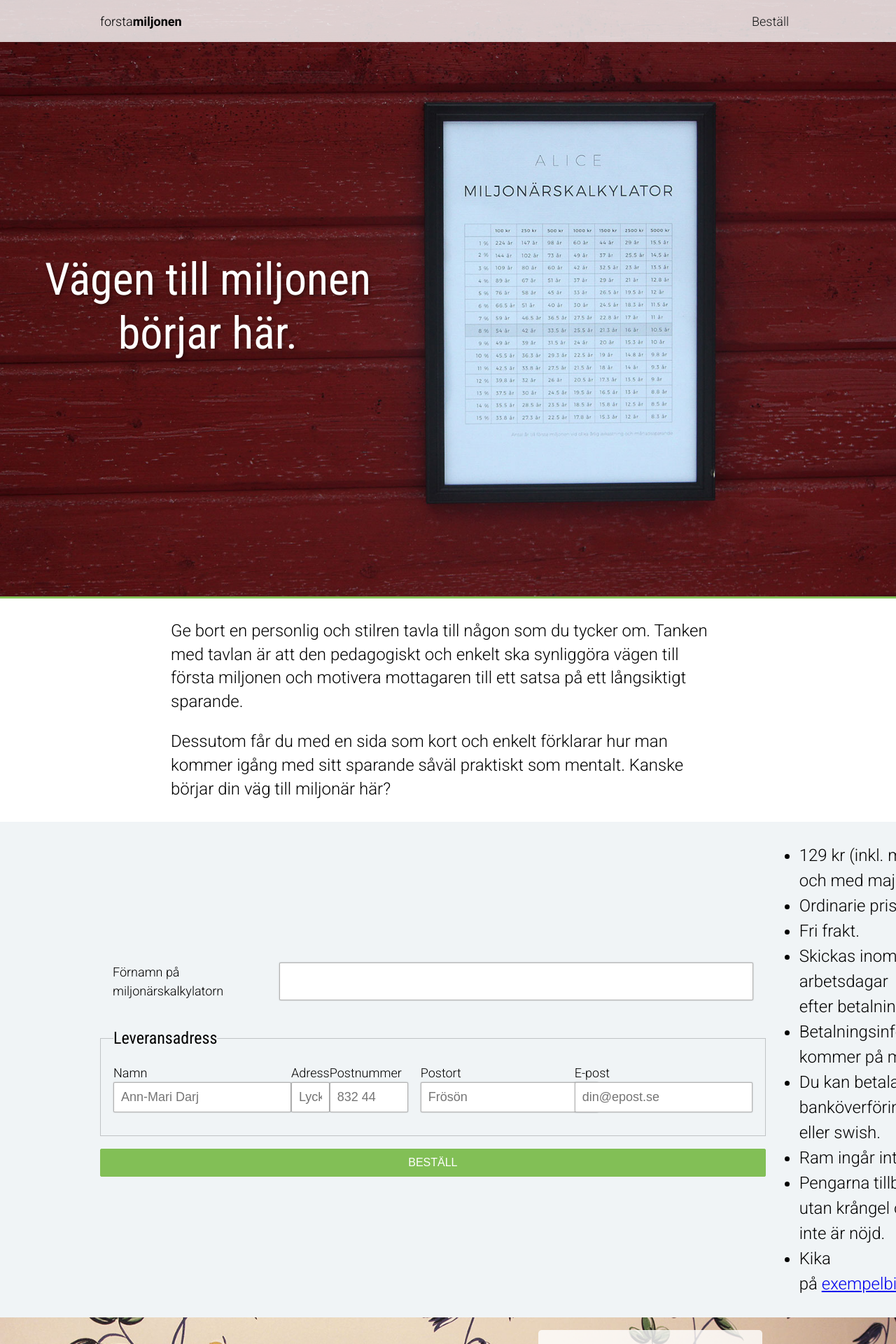
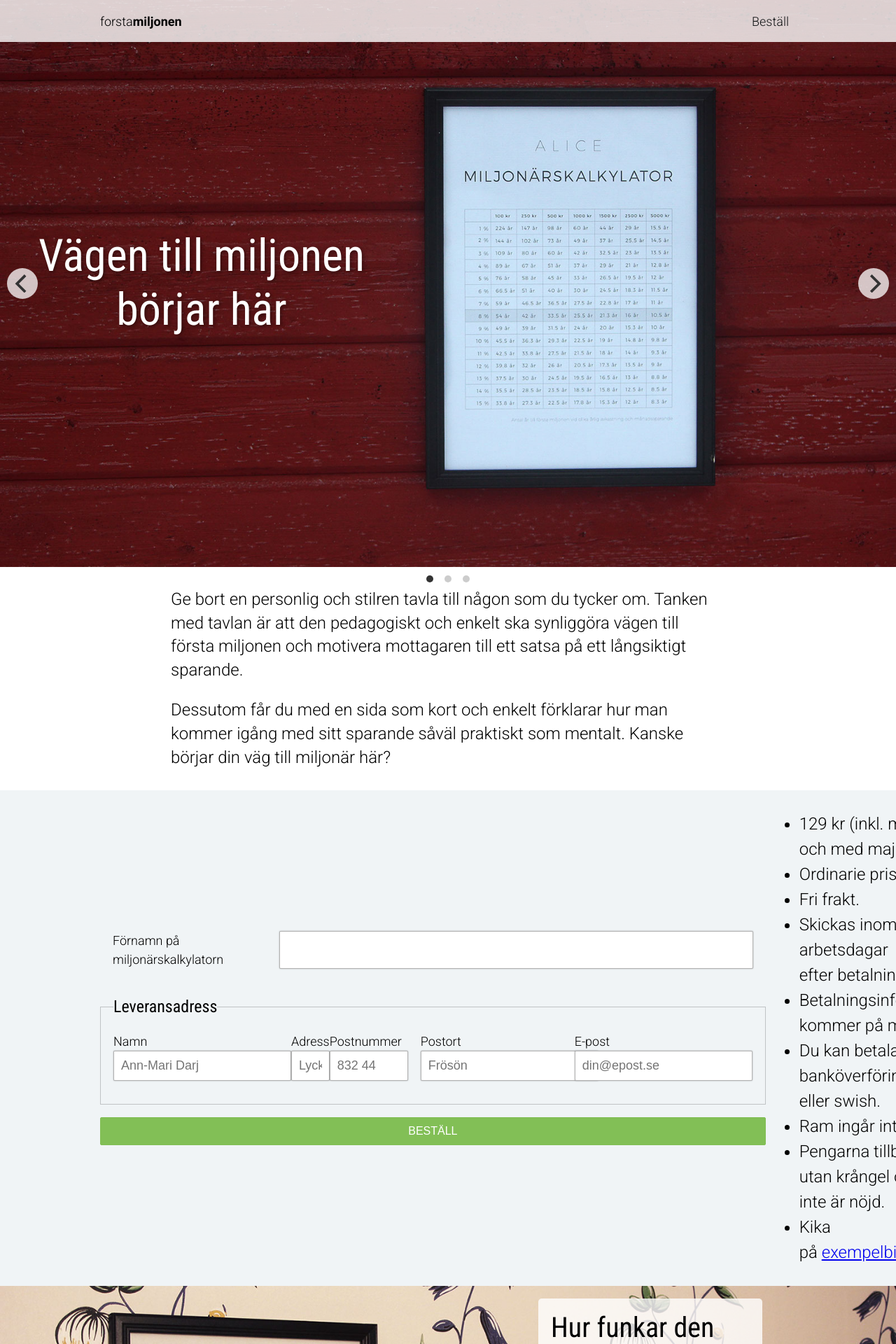
Before and after one commit to amo222/amo222.github.io, a Jekyll site: the page built from index.html, in a window 1280 px wide. Shown: the top 1920 px of the page at 70% size. Built offline with Jekyll 4.4.1, drawn with Linux system fonts in a browser that asks for light colours; nearby versions of some CDN libraries.

Commit message:
Slider added with three images

```diff
--- a/_includes/footer.html
+++ b/_includes/footer.html
@@ -1,3 +1,4 @@
 <footer class="footer">
   Gjort med <img alt="love" class="footer_heart" src="./assets/images/footer_icon.svg"> av Ann-Mari
 </footer>
+<script src="/assets/javascripts/main.js"></script>
--- a/_includes/head.html
+++ b/_includes/head.html
@@ -16,7 +16,10 @@
   <link href='http://fonts.googleapis.com/css?family=Roboto+Condensed:400italic,400|Roboto:500,700italic,300,700,300italic' rel='stylesheet' type='text/css'>
 
   <link rel="stylesheet" href="{{ "/assets/stylesheets/main.css" | prepend: site.baseurl }}">
-  <script src="/assets/javascripts/main.js"></script>
+
+  <link rel="stylesheet" href="https://unpkg.com/flickity@2.0/dist/flickity.min.css">
+  <script src="https://unpkg.com/flickity@2.0/dist/flickity.pkgd.min.js"></script>
+
   <link rel="canonical" href="{{ page.url | replace:'index.html','' | prepend: site.baseurl | prepend: site.url }}">
 
   <!-- Facebook Og -->
--- a/assets/javascripts/main.js
+++ b/assets/javascripts/main.js
@@ -0,0 +1,79 @@
+var flky = new Flickity( '.carousel', {
+  accessibility: true,
+  // enable keyboard navigation, pressing left & right keys
+
+  adaptiveHeight: false,
+  // set carousel height to the selected slide
+
+  autoPlay: false,
+  // advances to the next cell
+  // if true, default is 3 seconds
+  // or set time between advances in milliseconds
+  // i.e. `autoPlay: 1000` will advance every 1 second
+
+  cellAlign: 'center',
+  // alignment of cells, 'center', 'left', or 'right'
+  // or a decimal 0-1, 0 is beginning (left) of container, 1 is end (right)
+
+  cellSelector: '.carousel-cell',
+  // specify selector for cell elements
+
+  contain: false,
+  // will contain cells to container
+  // so no excess scroll at beginning or end
+  // has no effect if wrapAround is enabled
+
+  draggable: true,
+  // enables dragging & flicking
+
+  dragThreshold: 3,
+  // number of pixels a user must scroll horizontally to start dragging
+  // increase to allow more room for vertical scroll for touch devices
+
+  freeScroll: false,
+  // enables content to be freely scrolled and flicked
+  // without aligning cells
+
+  friction: 0.2,
+  // smaller number = easier to flick farther
+
+  groupCells: false,
+  // group cells together in slides
+
+  initialIndex: 0,
+  // zero-based index of the initial selected cell
+
+  lazyLoad: true,
+  // enable lazy-loading images
+  // set img data-flickity-lazyload="src.jpg"
+  // set to number to load images adjacent cells
+
+  percentPosition: true,
+  // sets positioning in percent values, rather than pixels
+  // Enable if items have percent widths
+  // Disable if items have pixel widths, like images
+
+  prevNextButtons: true,
+  // creates and enables buttons to click to previous & next cells
+
+  pageDots: true,
+  // create and enable page dots
+
+  resize: true,
+  // listens to window resize events to adjust size & positions
+
+  rightToLeft: false,
+  // enables right-to-left layout
+
+  setGallerySize: false,
+  // sets the height of gallery
+  // disable if gallery already has height set with CSS
+
+  watchCSS: false,
+  // watches the content of :after of the element
+  // activates if #element:after { content: 'flickity' }
+
+  wrapAround: true
+  // at end of cells, wraps-around to first for infinite scrolling
+
+});
--- a/assets/stylesheets/main.scss
+++ b/assets/stylesheets/main.scss
@@ -72,6 +72,63 @@
 }
 .logo_accent {
   font-weight: $fontWeight-bold;
+}
+.carousel {
+  height: 90vh;
+  min-height: 310px;
+}
+.carousel-cell {
+  align-items: center;
+  display: flex;
+  height: 100%;
+  width: 100%;
+}
+.carousel-cell--first {
+  background-image: url('/assets/images/background_hero_small.jpg');
+  background-position: center center;
+  background-size: cover;
+
+  @media(min-width: 768px) {
+    background-image: url('/assets/images/background_hero.jpg');
+    background-position: left center;
+    background-size: cover;
+  }
+}
+.carousel-cell--second {
+  background-image: url('/assets/images/background_hero_small_2.jpg');
+  background-position: center center;
+  background-size: cover;
+  justify-content: flex-end;
+
+  @media(min-width: 768px) {
+    background-image: url('/assets/images/section_features.jpg');
+    background-position: left center;
+    background-size: cover;
+  }
+}
+.carousel-cell--third {
+  background-image: url('/assets/images/background_hero_small_3.jpg');
+  background-position: center center;
+  background-size: cover;
+
+  @media(min-width: 768px) {
+      background-image: url('/assets/images/background_hero_3.jpg');
+      background-position: left center;
+      background-size: cover;
+  }
+}
+.carousel_headline {
+  @extend .headlineLargest;
+  @include textShadow();
+  color: $color-textSecondary;
+  display: none;
+  text-align: center;
+  padding: 0 15px 0 15px;
+  max-width: 45%;
+
+  @media(min-width: 768px) {
+      display: block;
+  }
 }
 .hero {
   @include flexbox();
--- a/index.html
+++ b/index.html
@@ -1,10 +1,14 @@
 ---
 layout: default
 ---
-<div class="hero">
-  <div class="hero_content">
-    <h1 class="hero_headline">Vägen till miljonen börjar&nbsp;här.</h1>
+<div class="carousel">
+  <div class="carousel-cell carousel-cell--first">
+    <h1 class="carousel_headline">Vägen till miljonen börjar&nbsp;här</h1>
   </div>
+  <div class="carousel-cell carousel-cell--second">
+      <h1 class="carousel_headline">En perfekt present till&nbsp;barn</h1>
+  </div>
+  <div class="carousel-cell carousel-cell--third"></div>
 </div>
 <div class="section section--description">
     <div class="inner description">
```
Also changed, not shown: assets/images/background_hero_3.jpg (added), assets/images/background_hero_small.jpg (added), assets/images/background_hero_small_2.jpg (added), assets/images/background_hero_small_3.jpg (added), 2 other files.
